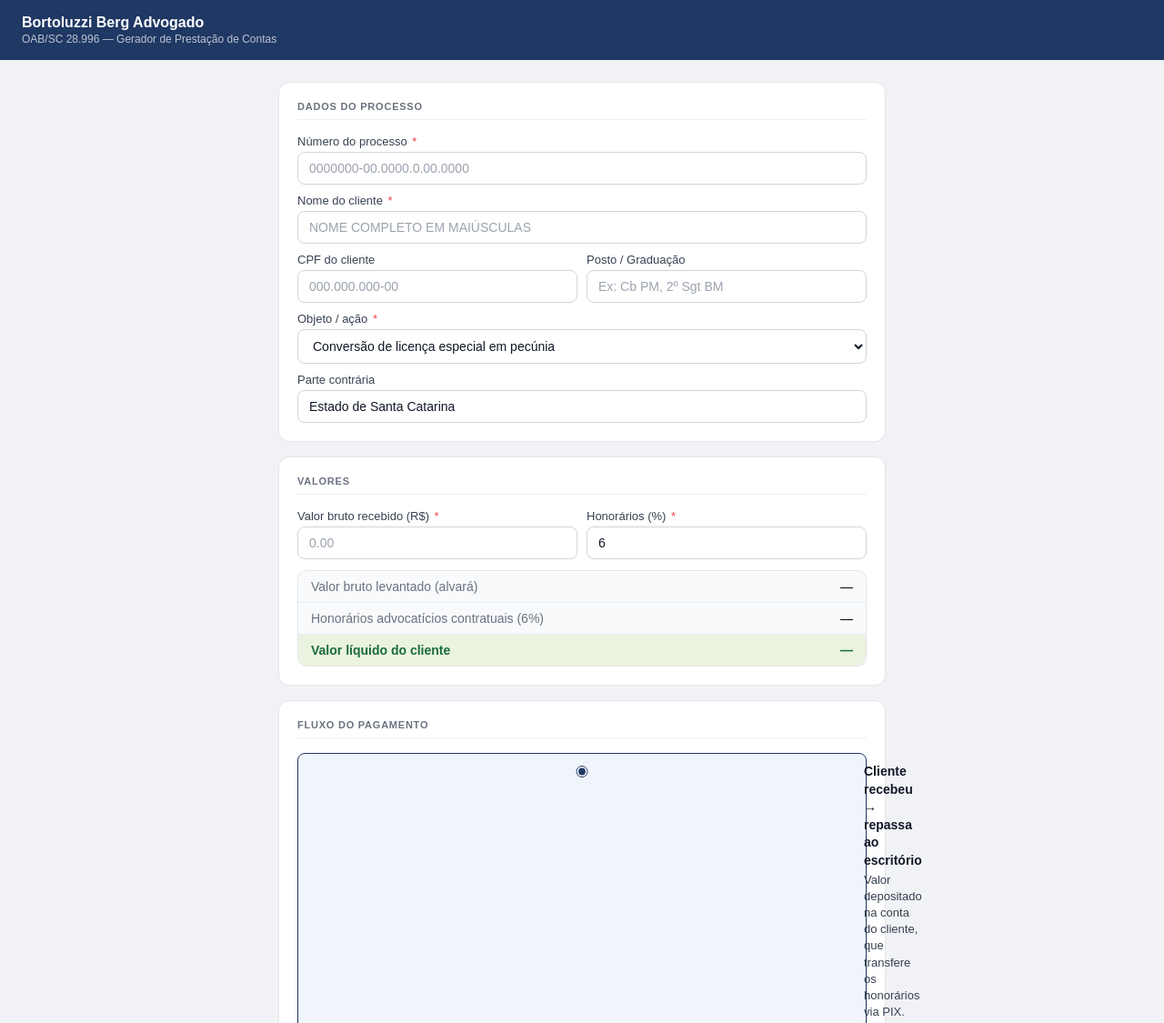
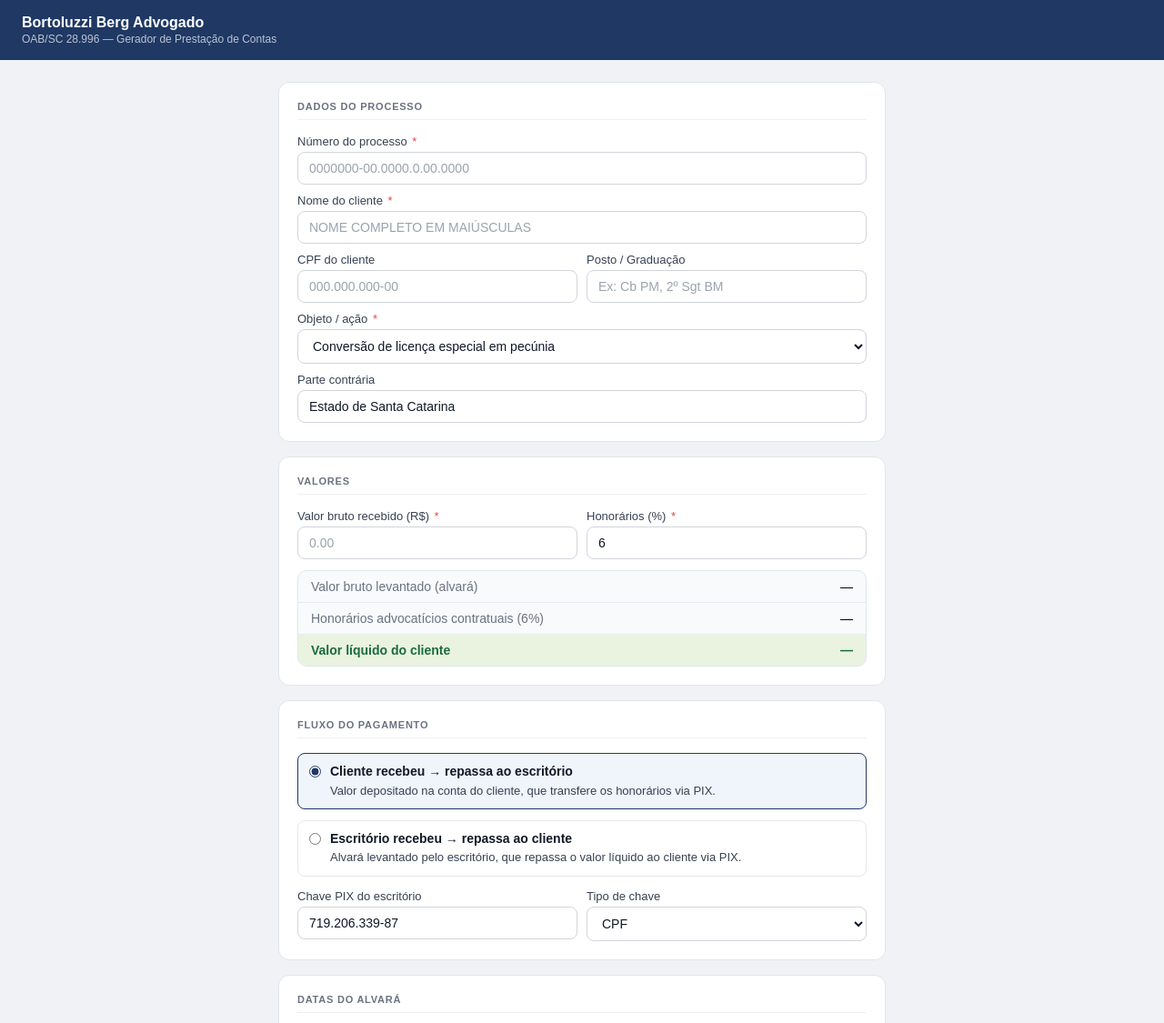
Before and after one commit to soldanonq-web/prestacao-contas, a plain HTML site: page index.html in a window 1280 px wide. Shown: the top 1125 px of the page at 91% size. Drawn offline with nearby package versions, Linux system fonts and the light colour scheme.

Commit message:
Add files via upload

```diff
--- a/index.html
+++ b/index.html
@@ -23,7 +23,8 @@ input::placeholder { color: #9ca3af; }
 .radio-row { display: flex; flex-direction: column; gap: 8px; }
 .radio-opt { display: flex; align-items: flex-start; gap: 10px; padding: 10px 12px; border: 1.5px solid #e5e7eb; border-radius: 8px; cursor: pointer; transition: border-color 0.15s, background 0.15s; }
 .radio-opt:has(input:checked) { border-color: #1F3864; background: #f0f4fb; }
-.radio-opt input[type=radio] { margin-top: 3px; accent-color: #1F3864; flex-shrink: 0; }
+.radio-opt input[type=radio] { width: auto; margin-top: 3px; accent-color: #1F3864; flex-shrink: 0; }
+.radio-opt-label { flex: 1 1 auto; min-width: 0; }
 .radio-opt-label { font-size: 13px; color: #374151; line-height: 1.4; }
 .radio-opt-label strong { display: block; font-size: 14px; color: #111827; margin-bottom: 2px; }
 .sub-field { margin-top: 10px; display: none; }
```
